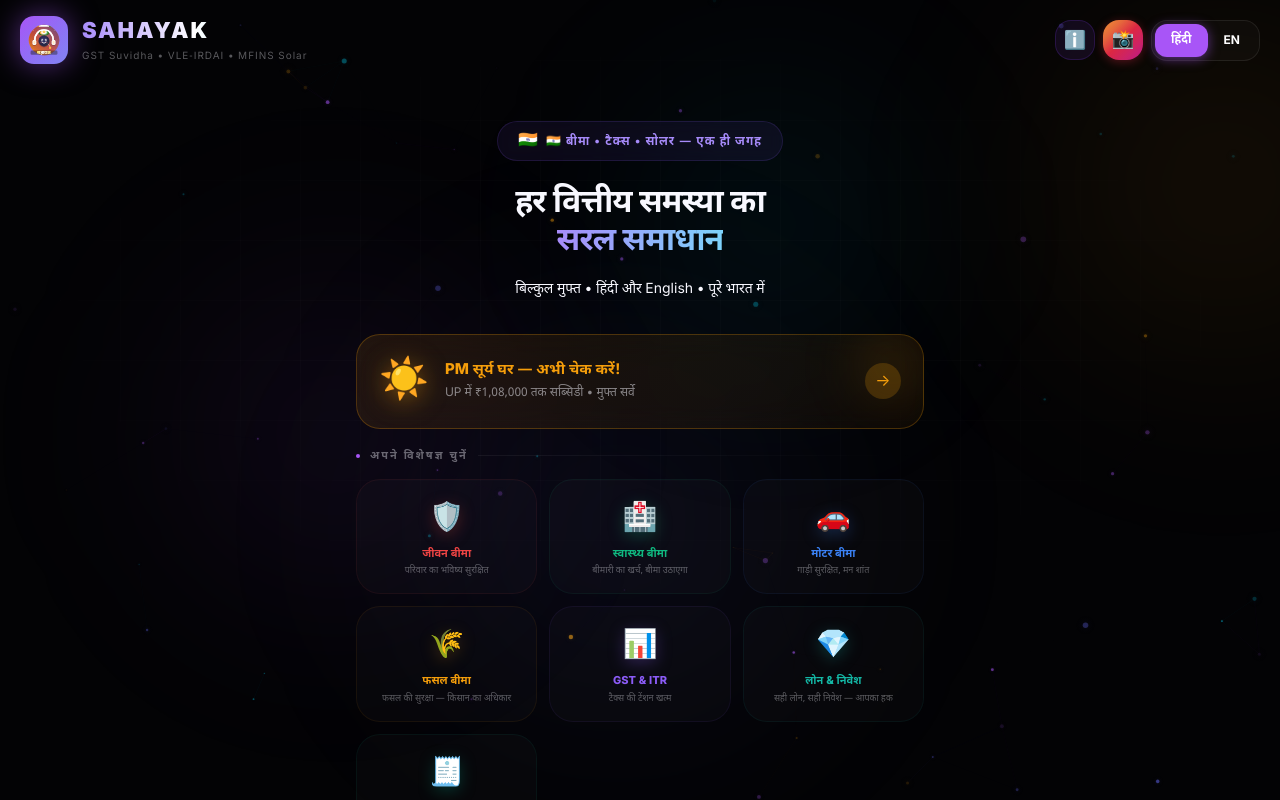
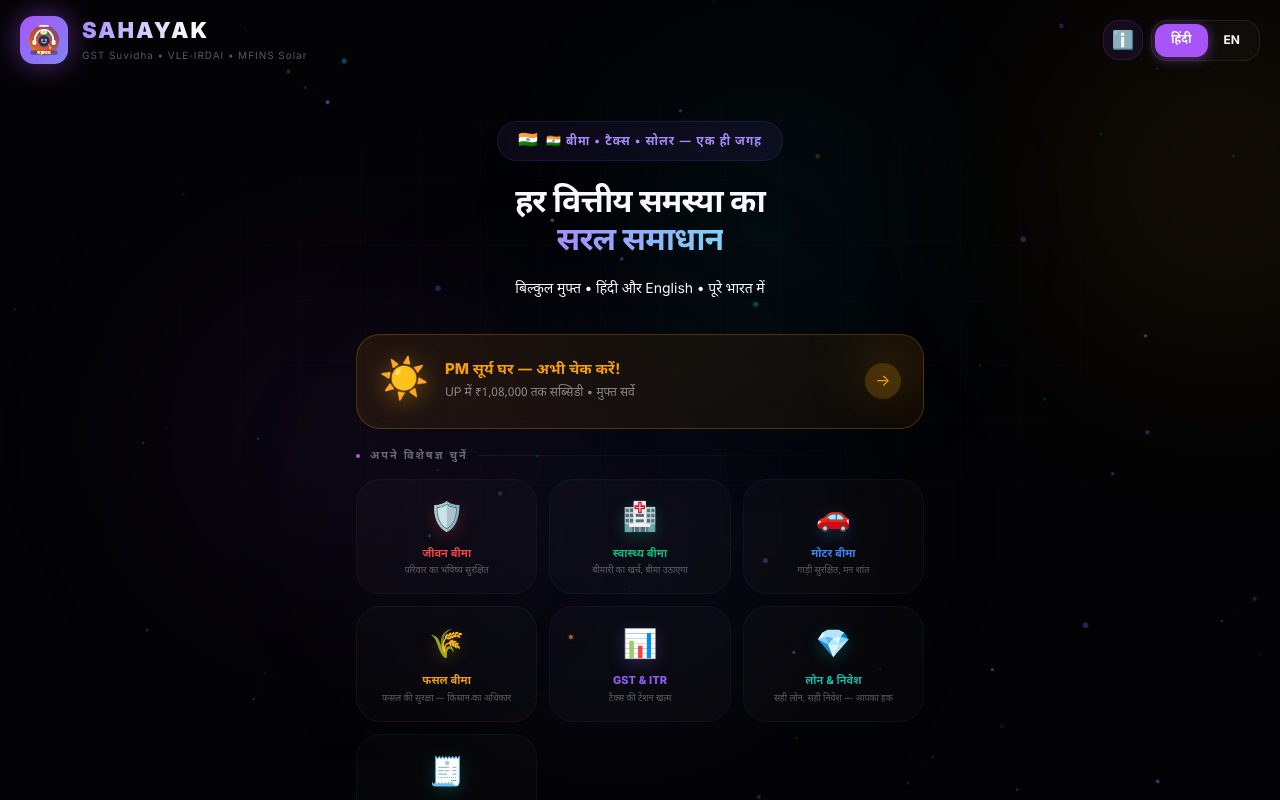
Before and after one commit to xsuvidha/sahayak-app, a React (Vite) app: page / in a window 1280 px wide. Built offline with nearby package versions, Linux system fonts and the light colour scheme.

Commit message:
Add files via upload

```diff
--- a/src/App.jsx
+++ b/src/App.jsx
@@ -1229,11 +1229,6 @@ export default function SahayakPremium() {
             onMouseEnter={e => { e.currentTarget.style.background = "rgba(124,58,237,0.2)"; e.currentTarget.style.transform = "scale(1.1)"; }}
             onMouseLeave={e => { e.currentTarget.style.background = "rgba(124,58,237,0.1)"; e.currentTarget.style.transform = "scale(1)"; }}
           >ℹ️</button>
-          <a href="https://instagram.com/singh.ankit07" target="_blank" rel="noreferrer"
-            style={{ width: 40, height: 40, borderRadius: TOKENS.radii.lg, display: "flex", alignItems: "center", justifyContent: "center", fontSize: 18, textDecoration: "none", background: "linear-gradient(135deg,#f09433,#e6683c,#dc2743,#cc2366,#bc1888)", boxShadow: "0 2px 10px rgba(220,39,67,0.35)", transition: TOKENS.transitions.fast }}
-            onMouseEnter={e => { e.currentTarget.style.transform = "scale(1.1)"; e.currentTarget.style.boxShadow = "0 4px 16px rgba(220,39,67,0.5)"; }}
-            onMouseLeave={e => { e.currentTarget.style.transform = "scale(1)"; e.currentTarget.style.boxShadow = "0 2px 10px rgba(220,39,67,0.35)"; }}
-          >📸</a>
           <div style={{ display: "flex", background: TOKENS.colors.surface, borderRadius: TOKENS.radii.lg, padding: 3, border: "1px solid rgba(255,255,255,0.08)", backdropFilter: TOKENS.blur.sm }}>
             {["hindi", "english"].map((l, i) => (
               <button key={l} onClick={() => setLang(l)}
@@ -1425,6 +1420,9 @@ export default function SahayakPremium() {
           <span style={{ fontSize: 12, color: "#a78bfa", opacity: 0.7, fontWeight: 600 }}>
             🔒 {t.certified}
           </span>
+          <div style={{ marginTop: 10, fontSize: 11, opacity: 0.35, letterSpacing: 0.5 }}>
+            {"Powered by HAANS SOLAR®  •  GST: 09DIYPS3881N1ZT"}
+          </div>
         </div>
       </div>
 
```
